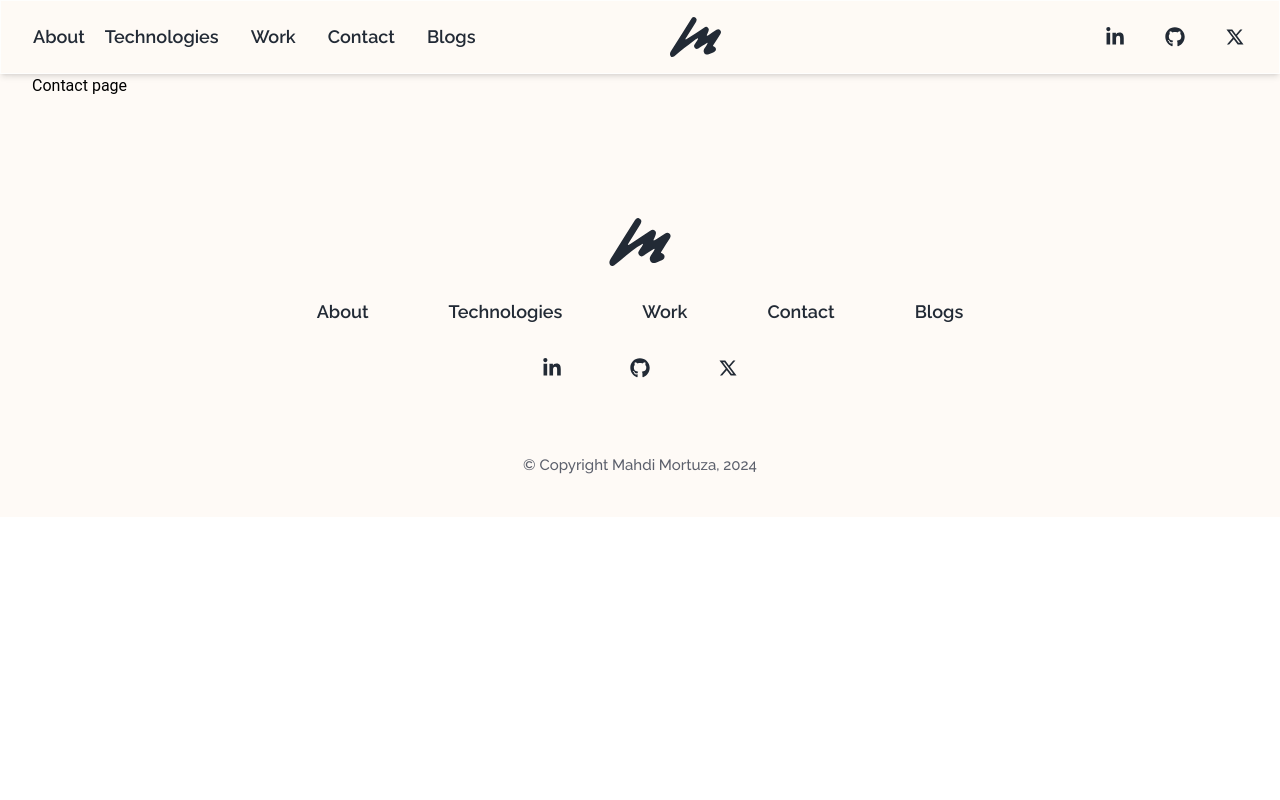
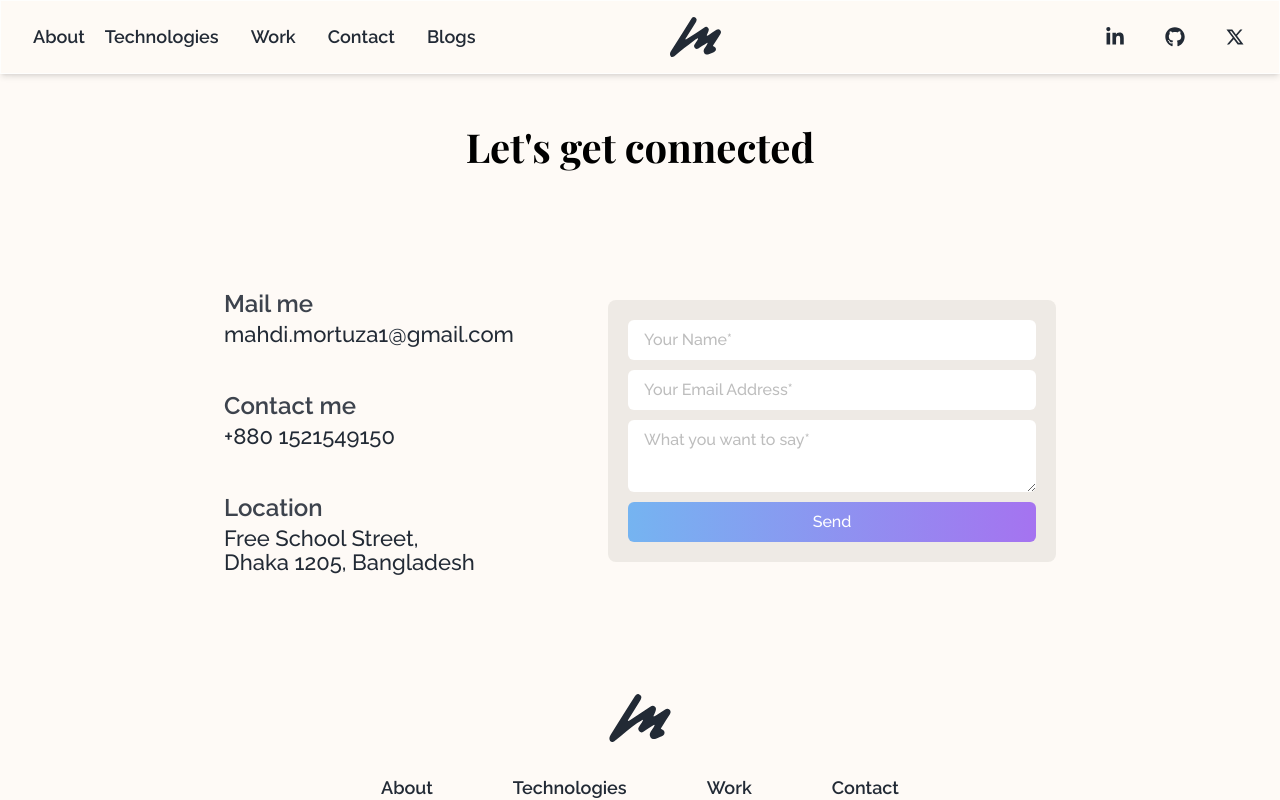
Before and after one commit to mahdimortuza/portfolio-client-2.0, a React (Vite) app: page /contact in a window 1280 px wide. Shown: the top 800 px of the page. Built offline with nearby package versions, Linux system fonts and the light colour scheme.

Commit message:
redux added

```diff
--- a/src/components/shared/Footer.jsx
+++ b/src/components/shared/Footer.jsx
@@ -54,14 +54,14 @@ const Footer = () => {
       </li>
 
 
-      <li>
+      {/* <li>
         <Link
           to="/blogs"
           className="px-3 py-2 cursor-pointer"
         >
           Blogs
         </Link>
-      </li>
+      </li> */}
 
 
     </motion.ul>
--- a/src/pages/contact/Contact.jsx
+++ b/src/pages/contact/Contact.jsx
@@ -1,11 +1,20 @@
 import Container from "../../components/container/Container"
+import Contact from "../home/components/Contact"
 
 
-
-const Contact = () => {
+const ContactNow = () => {
   return (
-    <Container> <div>Contact page</div></Container>
+    <Container>
+      <h1
+          className="font-playfair text-[38px] md:text-[40px] text-center md:text-center leading-[40px] md:leading-[66px] my-10"
+        >
+          Let&apos;s get connected
+        </h1>
+        <div className="">
+<Contact />
+        </div>
+    </Container>
   )
 }
 
-export default Contact
+export default ContactNow
--- a/src/pages/skills/Skills.jsx
+++ b/src/pages/skills/Skills.jsx
@@ -22,7 +22,7 @@ const Skills = () => {
   return (
     <Container>
       <h1
-          className="font-playfair text-[38px] md:text-[40px] text-center md:text-center leading-[40px] md:leading-[66px]"
+          className="font-playfair text-[38px] md:text-[40px] text-center md:text-center leading-[40px] md:leading-[66px] my-10"
 
         >
           What   Technologies <br /> I use
--- a/src/routes/routes.jsx
+++ b/src/routes/routes.jsx
@@ -2,7 +2,7 @@ import { createBrowserRouter } from "react-router-dom";
 import MainLayout from "../components/layouts/MainLayout";
 import About from '../pages/about/About';
 import Blogs from "../pages/blogs/Blogs";
-import Contact from "../pages/contact/Contact";
+import ContactNow from "../pages/contact/Contact";
 import ErrorPage from "../pages/error/ErrorPage";
 import Home from "../pages/home/Home";
 import Skills from "../pages/skills/Skills";
@@ -31,7 +31,7 @@ const router = createBrowserRouter([
     },
     {
       path: '/contact',
-      element: <Contact />
+      element: <ContactNow />
     },
     {
       path: '/blogs',
```
